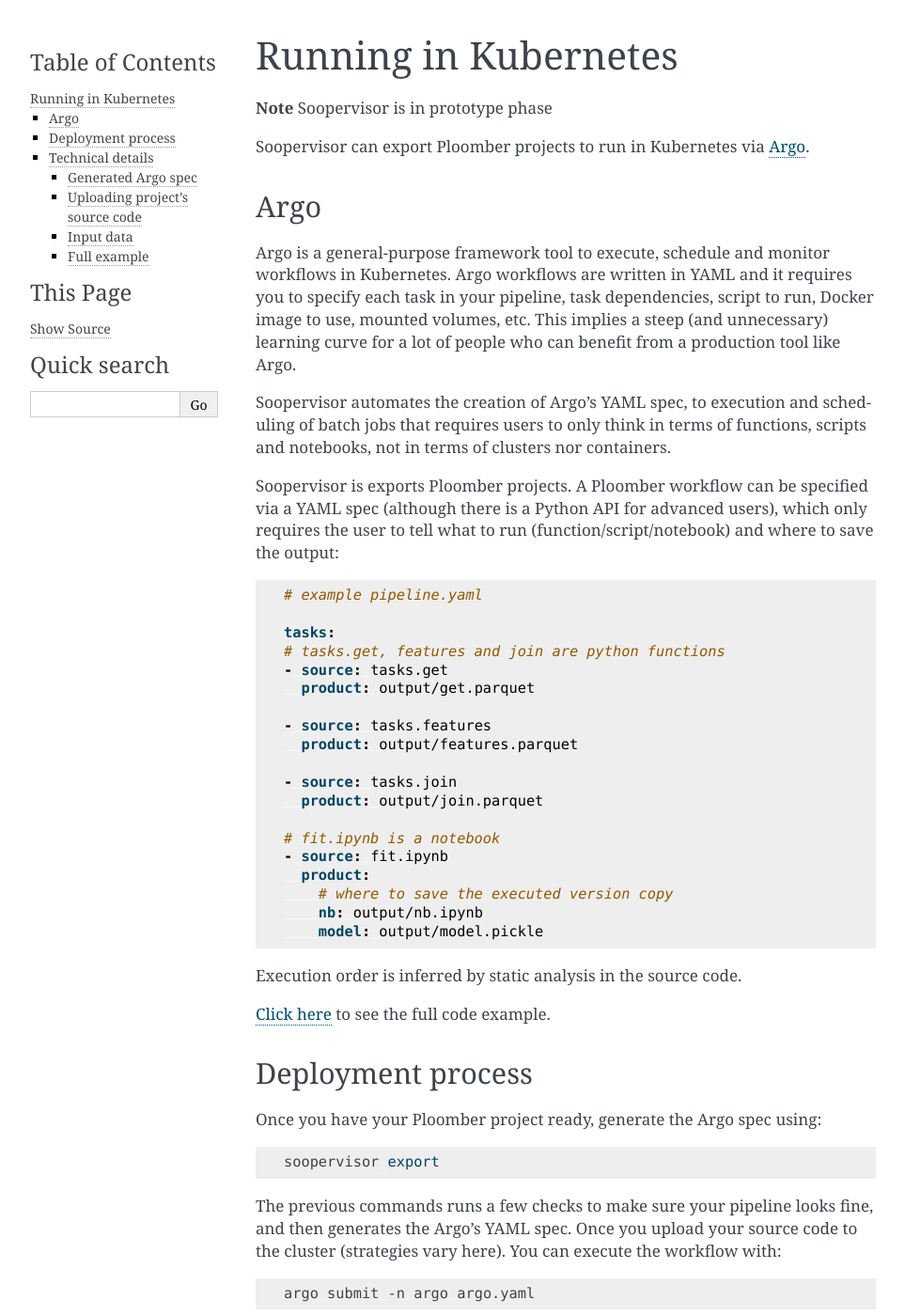
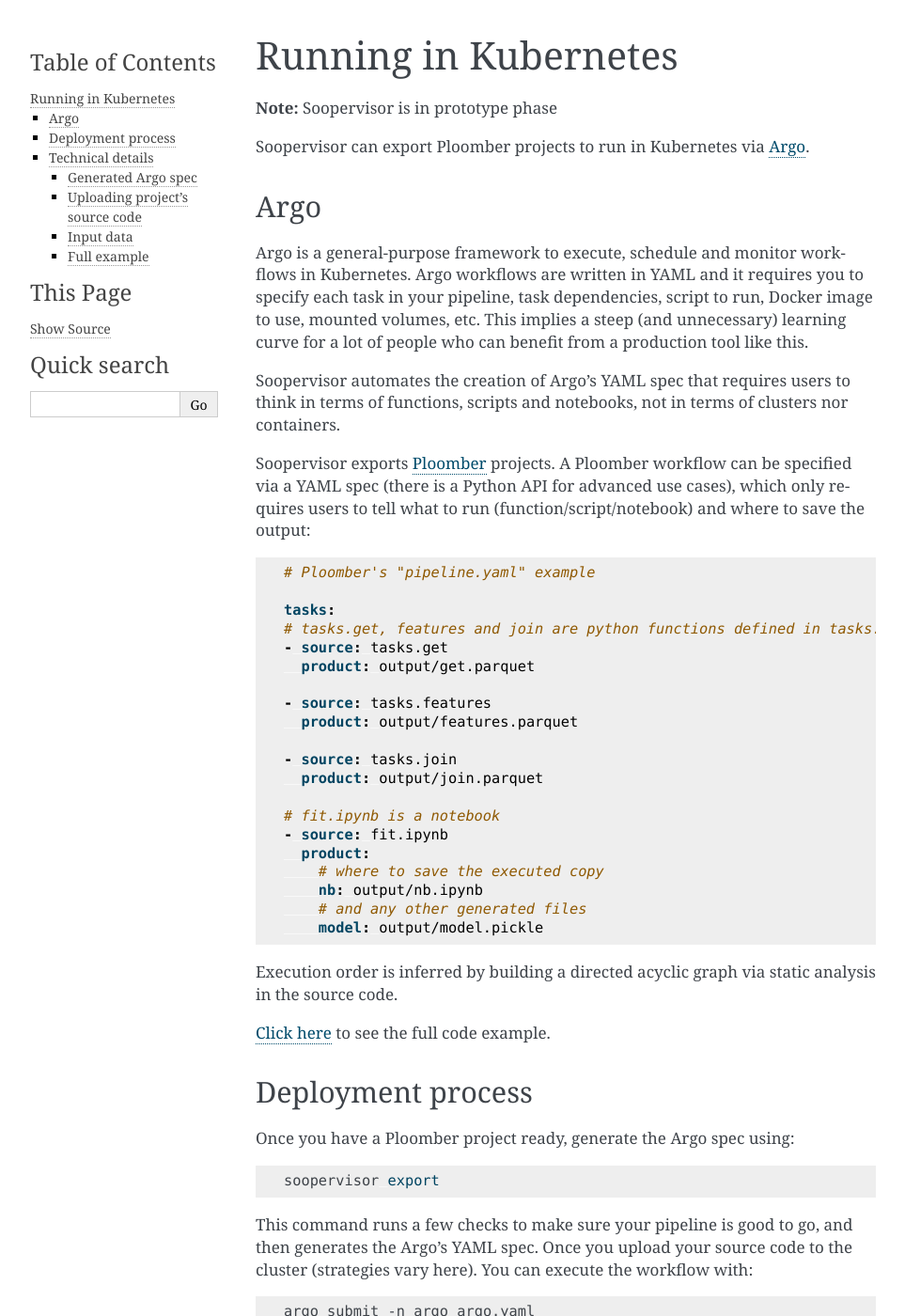
Before and after one commit to ploomber/soopervisor, a Sphinx documentation site: the page built from doc/argo.rst, in a window 1280 px wide and 1400 px high. Shown: the whole window at 94% size, without its empty margins (148-1111 px from the left). Built offline with Sphinx 7.4.7, drawn with Linux system fonts in a browser that asks for light colours; some of the changed text lies outside the part shown.

Commit message:
adds a few missing details to kubernetes guide

```diff
--- a/doc/argo.rst
+++ b/doc/argo.rst
@@ -1,7 +1,7 @@
 Running in Kubernetes
 =====================
 
-**Note** Soopervisor is in prototype phase
+**Note:** Soopervisor is in prototype phase
 
 Soopervisor can export Ploomber projects to run in Kubernetes via
 `Argo <https://argoproj.github.io/argo/>`_.
@@ -9,28 +9,28 @@
 Argo
 ----
 
-Argo is a general-purpose framework tool to execute, schedule and monitor workflows
+Argo is a general-purpose framework to execute, schedule and monitor workflows
 in Kubernetes. Argo workflows are written in YAML and it requires you to
 specify each task in your pipeline, task dependencies, script to run, Docker image to use,
 mounted volumes, etc. This implies a steep (and unnecessary) learning curve
-for a lot of people who can benefit from a production tool like Argo.
+for a lot of people who can benefit from a production tool like this.
 
-Soopervisor automates the creation of Argo's YAML spec, to execution and
-scheduling of batch jobs that requires users to only think in terms of
-functions, scripts and notebooks, not in terms of clusters nor containers.
+Soopervisor automates the creation of Argo's YAML spec that requires users to
+think in terms of functions, scripts and notebooks, not in terms of clusters
+nor containers.
 
-Soopervisor is exports Ploomber projects. A Ploomber workflow can be
-specified via a YAML spec (although there is a Python API for advanced users),
-which only requires the user to tell what to run (function/script/notebook)
+Soopervisor exports `Ploomber <https://github.com/ploomber/ploomber>`_ projects. A Ploomber workflow can be
+specified via a YAML spec (there is a Python API for advanced use cases),
+which only requires users to tell what to run (function/script/notebook)
 and where to save the output:
 
 .. code-block:: yaml
 
 
-    # example pipeline.yaml
+    # Ploomber's "pipeline.yaml" example
 
     tasks:
-    # tasks.get, features and join are python functions
+    # tasks.get, features and join are python functions defined in tasks.py
     - source: tasks.get
       product: output/get.parquet
 
@@ -43,12 +43,14 @@
     # fit.ipynb is a notebook
     - source: fit.ipynb
       product:
-        # where to save the executed version copy
+        # where to save the executed copy
         nb: output/nb.ipynb
+        # and any other generated files
         model: output/model.pickle
 
 
-Execution order is inferred by static analysis in the source code.
+Execution order is inferred by building a directed acyclic graph via static
+analysis in the source code.
 
 `Click here <https://github.com/ploomber/projects/tree/master/ml-basic>`_ to
 see the full code example.
@@ -56,14 +58,14 @@
 Deployment process
 ------------------
 
-Once you have your Ploomber project ready, generate the Argo spec using:
+Once you have a Ploomber project ready, generate the Argo spec using:
 
 .. code-block:: sh
 
     soopervisor export
 
 
-The previous commands runs a few checks to make sure your pipeline looks fine,
+This command runs a few checks to make sure your pipeline is good to go,
 and then generates the Argo's YAML spec. Once you upload your source code
 to the cluster (strategies vary here). You can execute the workflow with:
 
@@ -231,9 +234,15 @@
 Then open: http://127.0.0.1:2746
 
 
+Run a Ploomber sample pipeline:
+
 .. code-block:: sh
+
     # get the sample projects
     git clone https://github.com/ploomber/projects
+
+    # get nfs pod name
+    kubectl get pods -l role=nfs-server
 
     # upload source code to the nfs server
     # (recommended: ml-basic/ (machine learning pipeline) and etl/)
```
Also changed, not shown: other parts of doc/argo.rst (+6 -5 lines).
